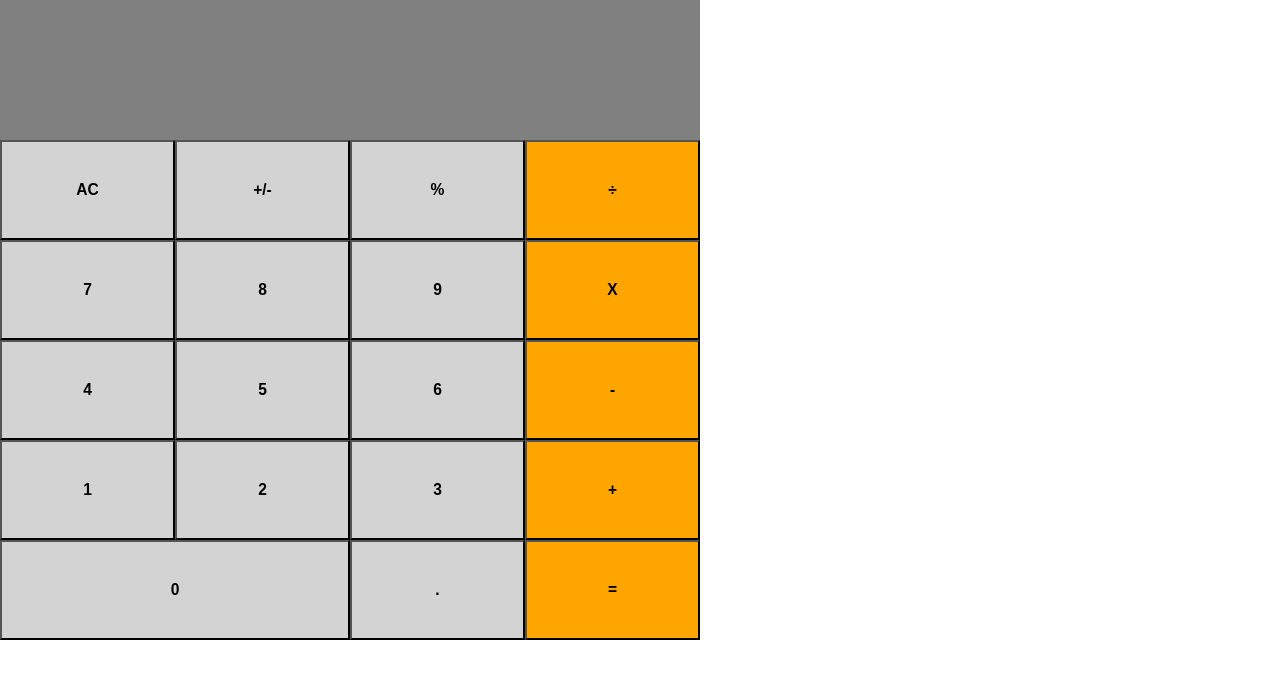
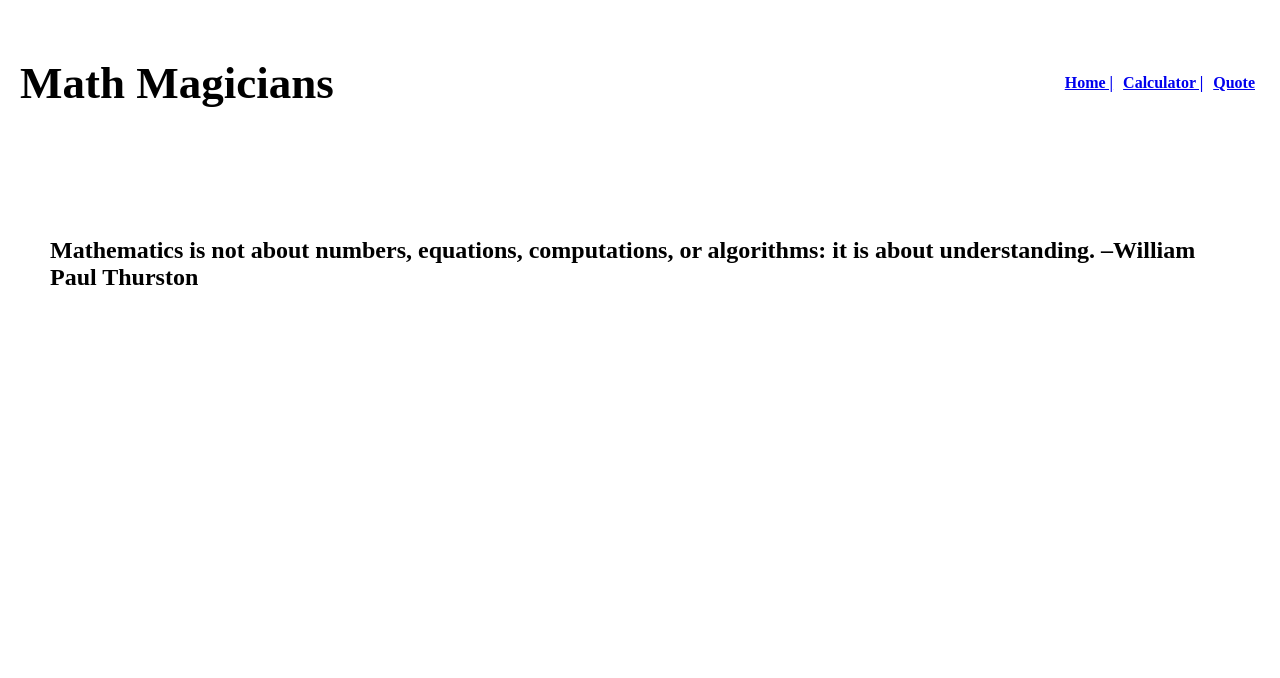
Before and after one commit to sanadwj/claculator, a React (Create React App) app: page /quote in a window 1280 px wide. Shown: the top 678 px of the page. Built offline with nearby package versions, Linux system fonts and the light colour scheme.

Commit message:
Add Home and Quote pages
Add NavBar

```diff
--- a/src/components/App.css
+++ b/src/components/App.css
@@ -5,7 +5,8 @@ body {
 .calculator {
   display: flex;
   flex-direction: column;
-  max-width: 700px;
+  width: 700px;
+  padding: 30px;
 }
 
 .display {
@@ -28,3 +29,49 @@ body {
 .buttonDiv {
   width: 100%;
 }
+
+.navbar {
+  display: flex;
+  justify-content: space-between;
+  align-items: center;
+  padding: 20px;
+}
+
+.navbar h1 {
+  font-size: 45px;
+}
+
+.navbar ul {
+  display: flex;
+}
+
+.navbar ul li {
+  font-weight: bold;
+  padding: 5px;
+  text-decoration: none;
+  list-style-type: none;
+}
+
+.quote {
+  display: block;
+  justify-content: center;
+  align-items: start;
+  padding: 50px;
+}
+
+.home {
+  padding: 20px;
+}
+
+.lorem {
+  padding: 30px;
+}
+
+.calculate {
+  display: flex;
+  justify-content: space-between;
+}
+
+.calculate h2 {
+  padding: 20px;
+}
--- a/src/components/App.js
+++ b/src/components/App.js
@@ -1,30 +1,26 @@
-import React, { useState } from 'react';
-import Display from './Display';
-import ButtonPanel from './ButtonPanel';
-import calculate from '../logic/calculate';
-import './App.css';
+import React from 'react';
+import { BrowserRouter as Router, Route, Switch } from 'react-router-dom';
+import NavBar from './NavBar';
+import Calculator from './Calculator';
+import Home from './Home';
+import Quote from './Quote';
 
-const App = () => {
-  const [state, setState] = useState({
-    total: '',
-    operation: '',
-    next: '',
-  });
+const App = () => (
 
-  const handleClick = buttonName => {
-    const result = calculate(state, buttonName);
-    setState(result);
-  };
+  <>
+    <div>
 
-  return (
-    <>
-      <div className="calculator">
-        <Display total={state.total} operation={state.operation} next={state.next} />
-        <ButtonPanel clickHandler={handleClick} />
-      </div>
-    </>
+      <Router>
+        <NavBar />
+        <Switch>
+          <Route exact path="/calculator" component={Calculator} />
+          <Route exact path="/" component={Home} />
+          <Route exact path="/quote" component={Quote} />
+        </Switch>
+      </Router>
+    </div>
+  </>
 
-  );
-};
+);
 
 export default App;
--- a/src/components/Calculator.js
+++ b/src/components/Calculator.js
@@ -18,9 +18,12 @@ const Calculator = () => {
 
   return (
     <>
-      <div className="calculator">
-        <Display total={state.total} operation={state.operation} next={state.next} />
-        <ButtonPanel clickHandler={handleClick} />
+      <div className="calculate">
+        <h2>Let`s do some math!</h2>
+        <div className="calculator">
+          <Display total={state.total} operation={state.operation} next={state.next} />
+          <ButtonPanel clickHandler={handleClick} />
+        </div>
       </div>
     </>
 
--- /dev/null
+++ b/src/components/Home.js
@@ -0,0 +1,11 @@
+import React from 'react';
+
+const Home = () => (
+  <>
+    <h2 className="home">Welcome to our page!</h2>
+    {/* eslint-disable-next-line max-len */}
+    <p className="lorem">Lorem ipsum dolor sit amet, consectetur adipisicing elit. Ab aperiam architecto aspernatur atque commodi earum exercitationem expedita facere hic incidunt itaque laborum magnam minima molestiae molestias praesentium quas quibusdam recusand.</p>
+  </>
+);
+
+export default Home;
--- /dev/null
+++ b/src/components/NavBar.js
@@ -0,0 +1,27 @@
+import React from 'react';
+import { Link } from 'react-router-dom';
+
+const NavBar = () => (
+  <nav className="navbar">
+    <h1>Math Magicians</h1>
+    <ul>
+      <li>
+        <Link to="/">
+          Home |
+        </Link>
+      </li>
+      <li>
+        <Link to="/calculator">
+          Calculator |
+        </Link>
+      </li>
+      <li>
+        <Link to="/quote">
+          Quote
+        </Link>
+      </li>
+    </ul>
+  </nav>
+);
+
+export default NavBar;
--- /dev/null
+++ b/src/components/Quote.js
@@ -0,0 +1,10 @@
+import React from 'react';
+
+const Quote = () => (
+  <h2 className="quote">
+    {/* eslint-disable-next-line max-len */}
+    Mathematics is not about numbers, equations, computations, or algorithms: it is about understanding. –William Paul Thurston
+  </h2>
+);
+
+export default Quote;
```
Also changed, not shown: 1 other file (tests, documents, lock files or other folders).
